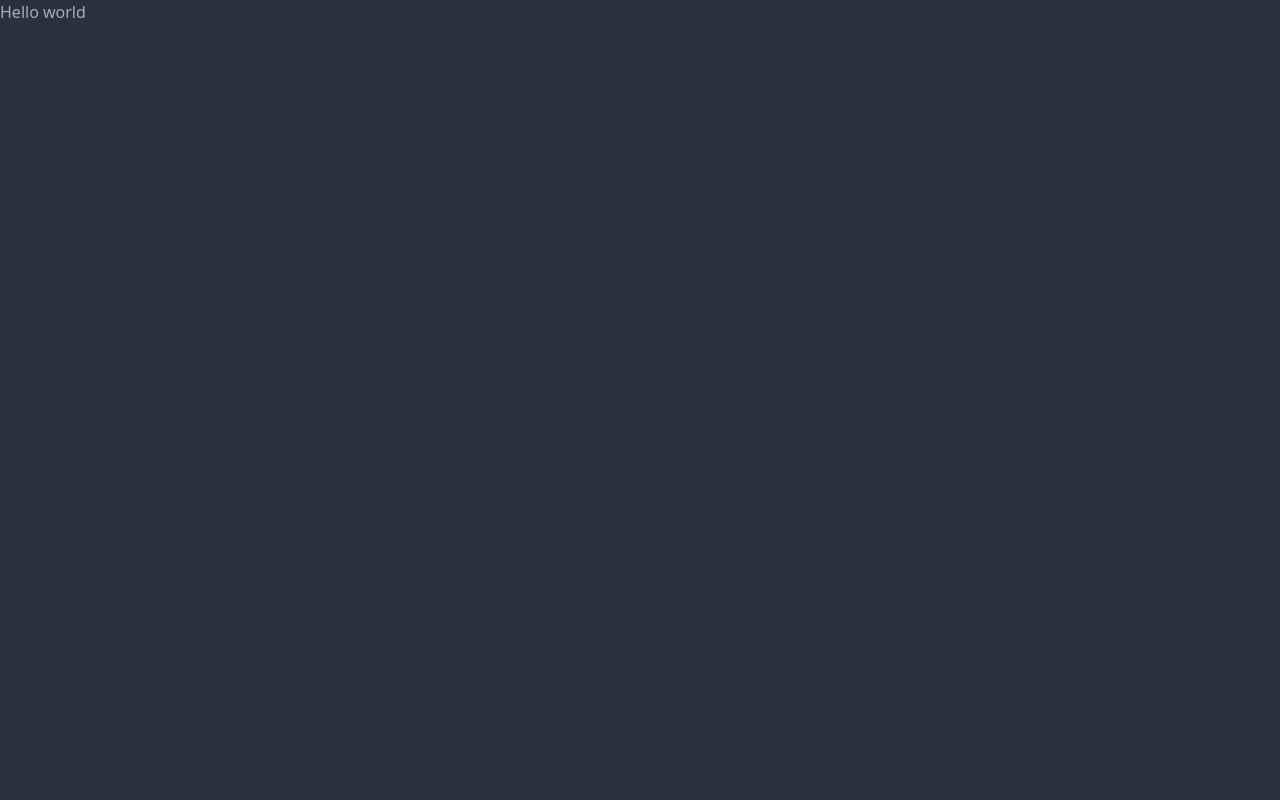
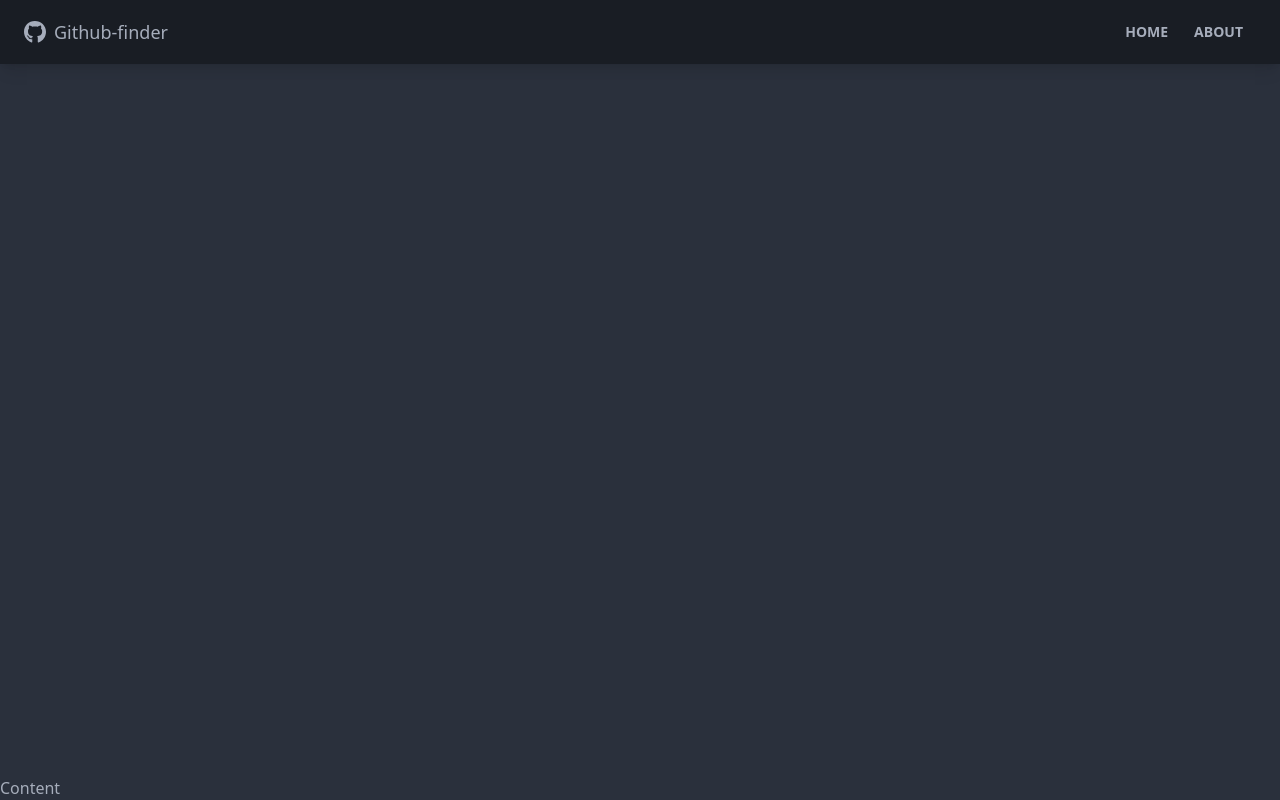
Before and after one commit to Ayooluwa45/Github-Finder, a React (Create React App) app: page / in a window 1280 px wide. Built offline with nearby package versions, Linux system fonts and the light colour scheme.

Commit message:
Created Navbar component

```diff
--- a/package.json
+++ b/package.json
@@ -9,6 +9,8 @@
     "daisyui": "^2.2.0",
     "react": "^17.0.2",
     "react-dom": "^17.0.2",
+    "react-icons": "^4.3.1",
+    "react-router-dom": "^6.2.1",
     "react-scripts": "5.0.0",
     "web-vitals": "^2.1.4"
   },
--- a/src/App.js
+++ b/src/App.js
@@ -1,9 +1,16 @@
+import {BrowserRouter as Router, Route, Routes} from 'react-router-dom'
+import Navbar from './Components/layout/Navbar'
+
 function App() {
   return (
-    <div>
-      <h1>Hello world</h1>
+    <Router>
+      <div className='flex flex-col justify-between h-screen'>
 
-    </div>
+<Navbar/>
+<main>Content</main>
+      </div>
+
+    </Router>
   );
 }
 
--- /dev/null
+++ b/src/Components/layout/Navbar.jsx
@@ -0,0 +1,37 @@
+import { FaGithub } from "react-icons/fa";
+import { Link } from "react-router-dom";
+import PropTypes from "prop-types";
+
+function Navbar({ title }) {
+  return (
+    <nav className="navbar mb-12 shadow-lg bg-neutral text-neutral-content">
+      <div className="container mx-auto">
+        <div className="flex-none px-2 mx-2">
+          <FaGithub className="inline pr-2 text-3xl" />
+          <Link to='/' className="text-lg fontbold align-middle">
+              {title}
+          </Link>
+        </div>
+        <div className="flex-1 px-2 mx-2">
+            <div className="flex justify-end">
+                <Link to='/' className="btn btn-ghost btn-sm rounded-btn">
+                    Home
+                </Link>
+                <Link to='/about' className="btn btn-ghost btn-sm rounded-btn">
+                    About
+                </Link>
+
+            </div>
+        </div>
+      </div>
+    </nav>
+  );
+}
+
+Navbar.defaultProps = {
+  title: "Github-finder",
+};
+Navbar.propTypes = {
+  title: PropTypes.string,
+};
+export default Navbar;
```
Also changed, not shown: 1 other file (tests, documents, lock files or other folders).
